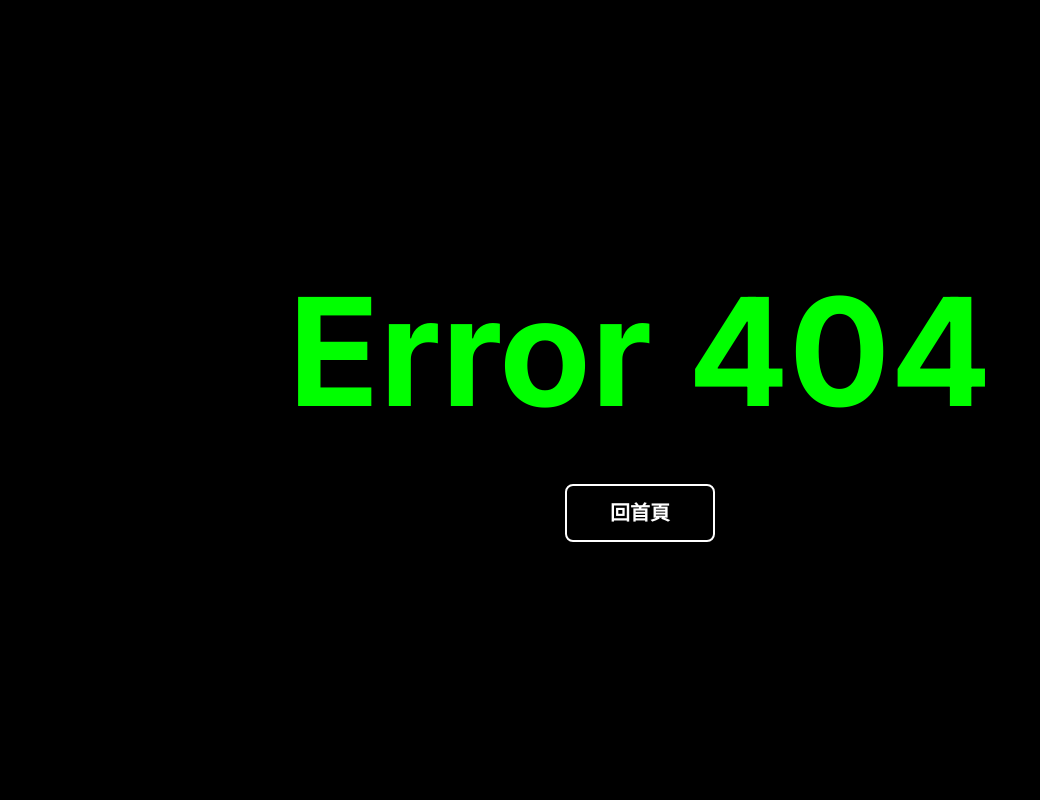
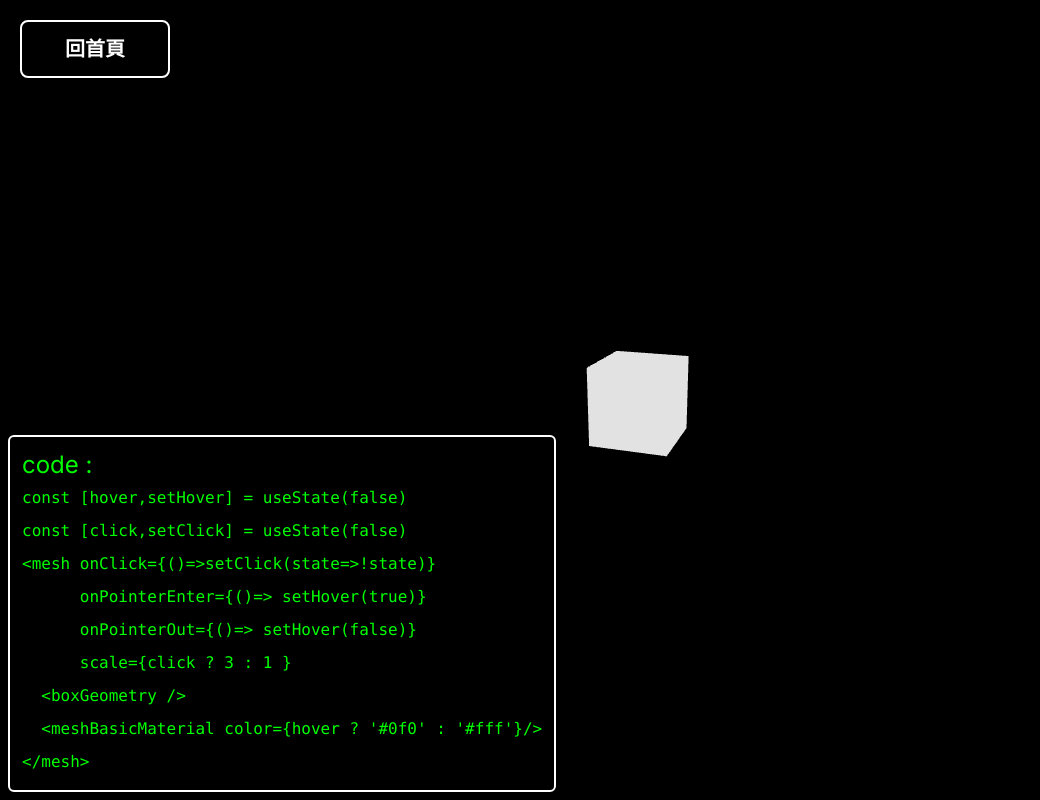
Before and after one commit to wayne035/threejsNotes, a Next.js app: page /event in a window 1280 px wide. Before the commit this address had no page. Shown: the whole page, without its empty margins (0-1040 px from the left). Built offline with nearby package versions, Linux system fonts and the light colour scheme.

Commit message:
event頁面建置

```diff
--- /dev/null
+++ b/src/app/(pages)/event/page.jsx
@@ -0,0 +1,42 @@
+'use client'
+import { useState } from 'react'
+import Link from "next/link"
+import { Canvas } from "@react-three/fiber"
+import { OrbitControls } from "@react-three/drei"
+
+export default function Event() {
+  const [hover,setHover] = useState(false)
+  const [click,setClick] = useState(false)
+  return (
+    <div className='h-[100vh]'>
+    <Canvas camera={{ position: [2, 2, 6] }}>
+        <OrbitControls/>
+        <mesh onClick={()=>setClick(state=>!state)}
+              onPointerEnter={()=> setHover(true)}
+              onPointerOut={()=> setHover(false)}
+              scale={click ? 3 : 1 }
+        >
+          <boxGeometry />
+          <meshBasicMaterial color={hover ? '#0f0' : '#fff'}/>
+        </mesh>
+    </Canvas>
+    <Link href='/' className='apply-btn absolute top-0'>
+        回首頁
+    </Link>
+    <div className='apply-code'>
+      <p className='text-[24px]'>code :</p>
+      <code>
+        {"const [hover,setHover] = useState(false)"}<br/>
+        {"const [click,setClick] = useState(false)"}<br/>
+        {"<mesh onClick={()=>setClick(state=>!state)}"}<br/>
+        &emsp;&emsp;&emsp;&emsp;&emsp;&emsp;{"onPointerEnter={()=> setHover(true)}"}<br/>
+        &emsp;&emsp;&emsp;&emsp;&emsp;&emsp;{"onPointerOut={()=> setHover(false)}"}<br/>
+        &emsp;&emsp;&emsp;&emsp;&emsp;&emsp;{"scale={click ? 3 : 1 }"}<br/>
+        &emsp;&emsp;{"<boxGeometry />"}<br/>
+        &emsp;&emsp;{"<meshBasicMaterial color={hover ? '#0f0' : '#fff'}/>"}<br/>
+        {"</mesh>"}<br/>
+      </code>
+    </div>
+  </div>
+  )
+}
--- a/src/app/page.jsx
+++ b/src/app/page.jsx
@@ -17,6 +17,9 @@ export default function Home() {
         <Link href='/useFrame' className='apply-link'>
           動畫設置
         </Link>
+        <Link href='/event' className='apply-link'>
+          物體事件設置
+        </Link>
       </nav>
     </>
   )
```
